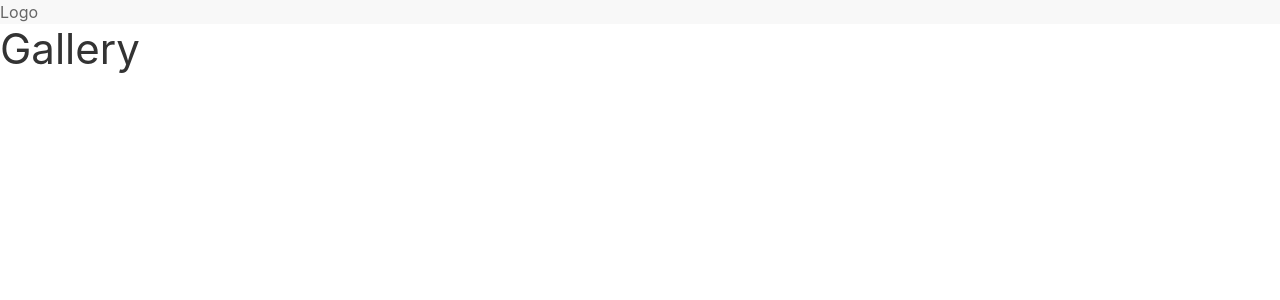
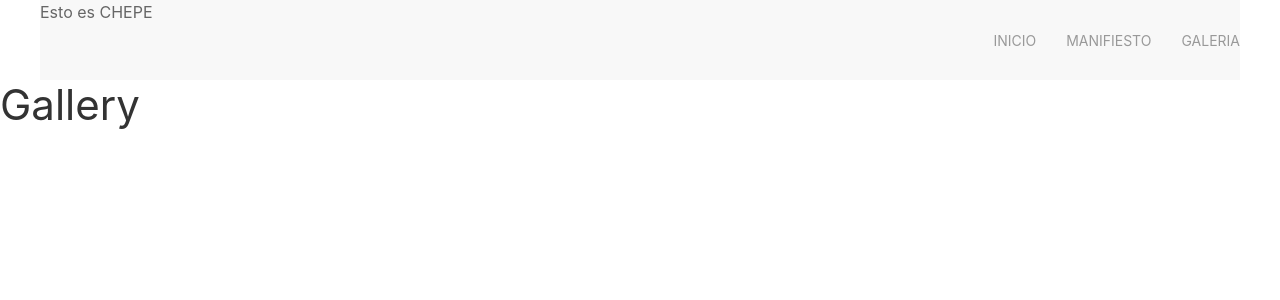
Before and after one commit to dmezaromero/estoeschepeweb, a Nuxt app: page /galeria in a window 1280 px wide. Shown: the top 300 px of the page. Built offline with nearby package versions, Linux system fonts and the light colour scheme.

Commit message:
update navbar.

```diff
--- a/components/Nav.vue
+++ b/components/Nav.vue
@@ -1,7 +1,16 @@
 <template>
     <div class="tm-header">
-        <nav class="uk-navbar-container" uk-navbar>
-            <div class="uk-navbar-left">Logo</div>
-        </nav>
+        <div class="uk-container uk-container-expand">
+            <nav class="uk-navbar-container" uk-navbar>
+                <div class="uk-navbar-left">Esto es CHEPE</div>
+                <div class="uk-navbar-right">
+                    <ul class="uk-navbar-nav">
+                        <li><a href="/">Inicio</a></li>
+                        <li><a href="/manifiesto">Manifiesto</a></li>
+                        <li><a href="/galeria">Galeria</a></li>
+                    </ul>
+                </div>
+            </nav>
+        </div>
     </div>
 </template>
```
